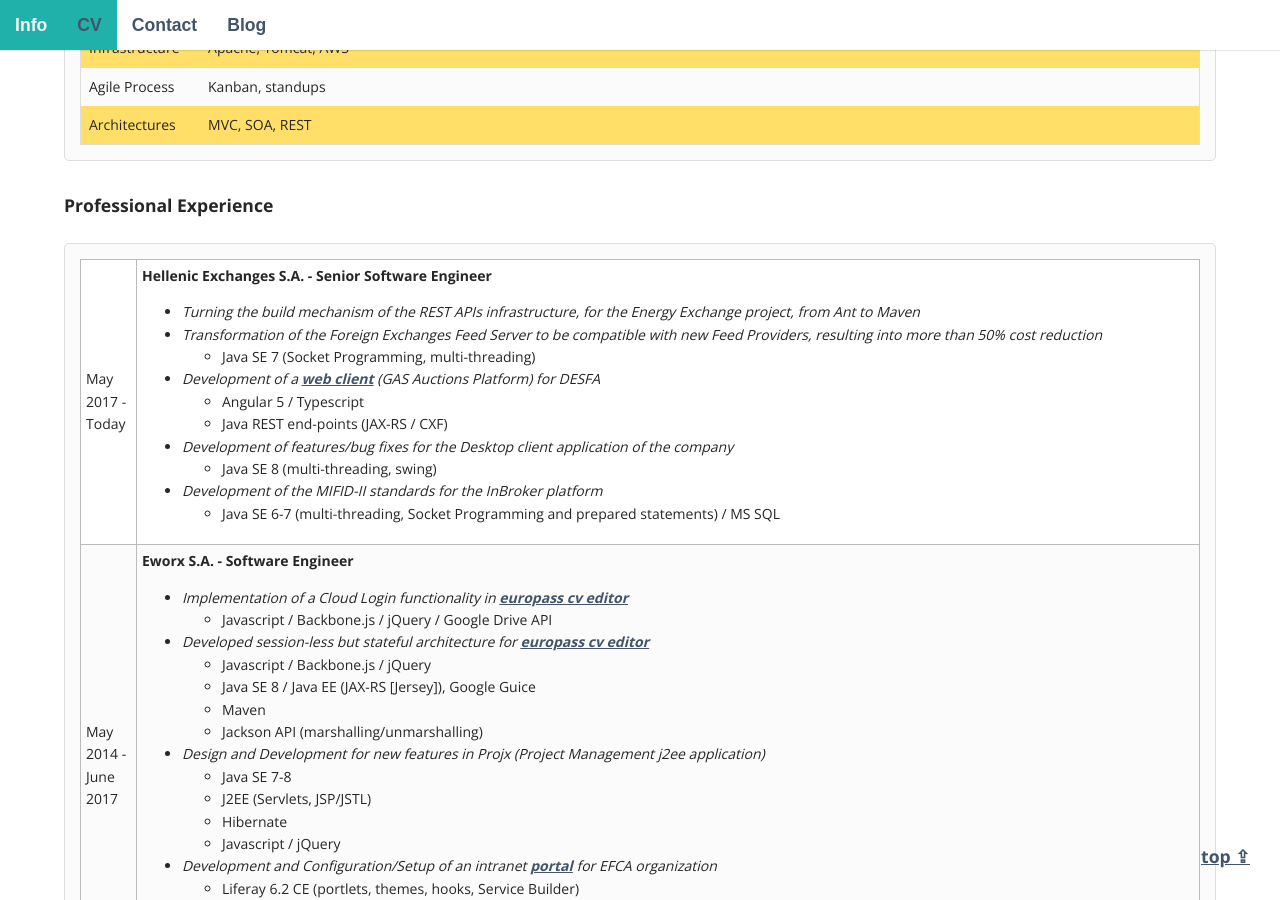
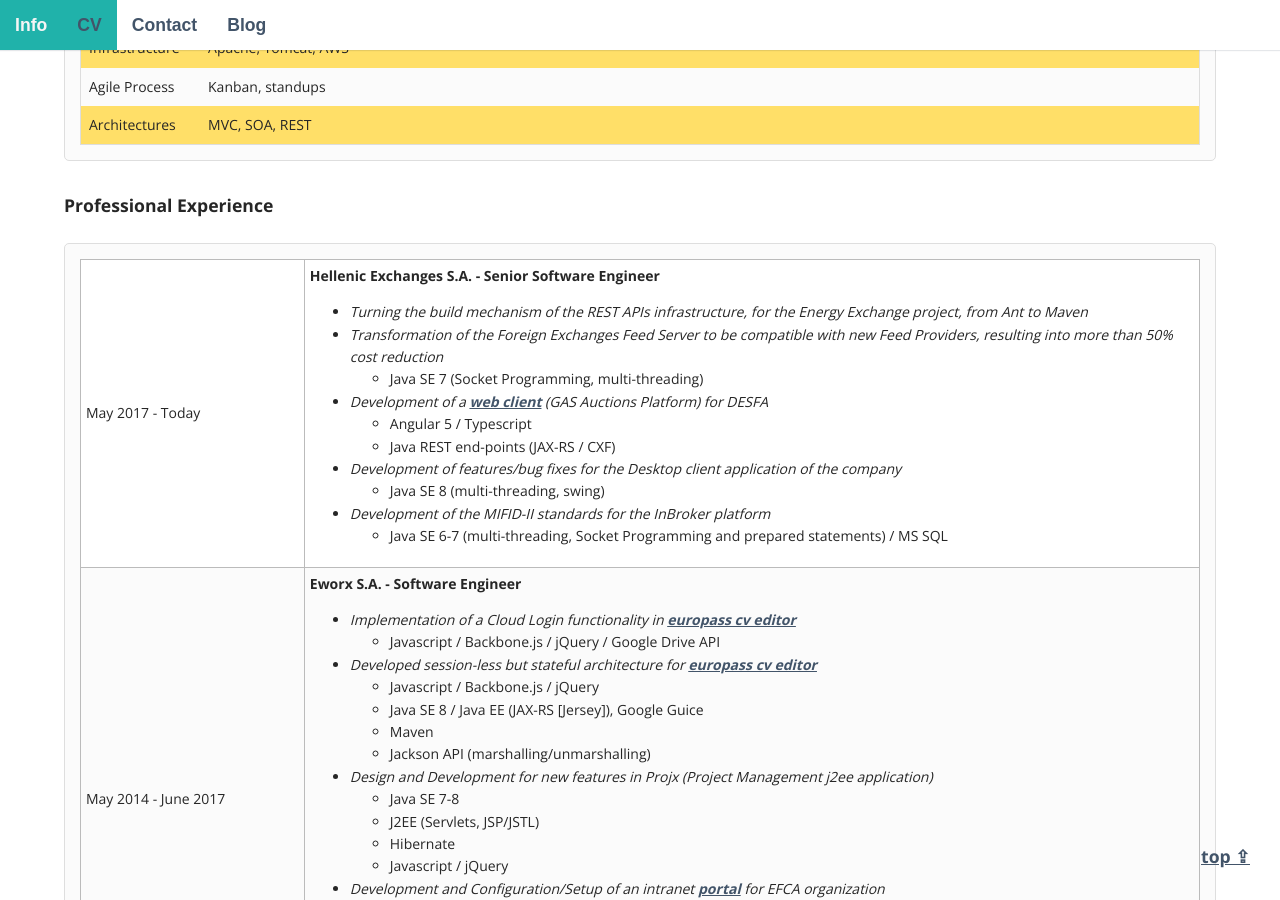
Before and after one commit to jkonst/jkonst.github.io, a Jekyll site: the page built from _pages/02_cv.md, in a window 1280 px wide and 900 px high, scrolled down 1310 px. Built offline with Jekyll 4.4.1, drawn with Linux system fonts in a browser that asks for light colours; some web fonts are replaced.

Commit message:
resizing td width on cv pro table

```diff
--- a/_sass/_layout.scss
+++ b/_sass/_layout.scss
@@ -311,10 +311,10 @@
  }
 }
 td.first {
-width:5%;
+width:20%;
 }
 td.second {
-width:95%;
+width:80%;
 }
 .page-notfound-wrapper {
 	margin: 0 auto;
```
